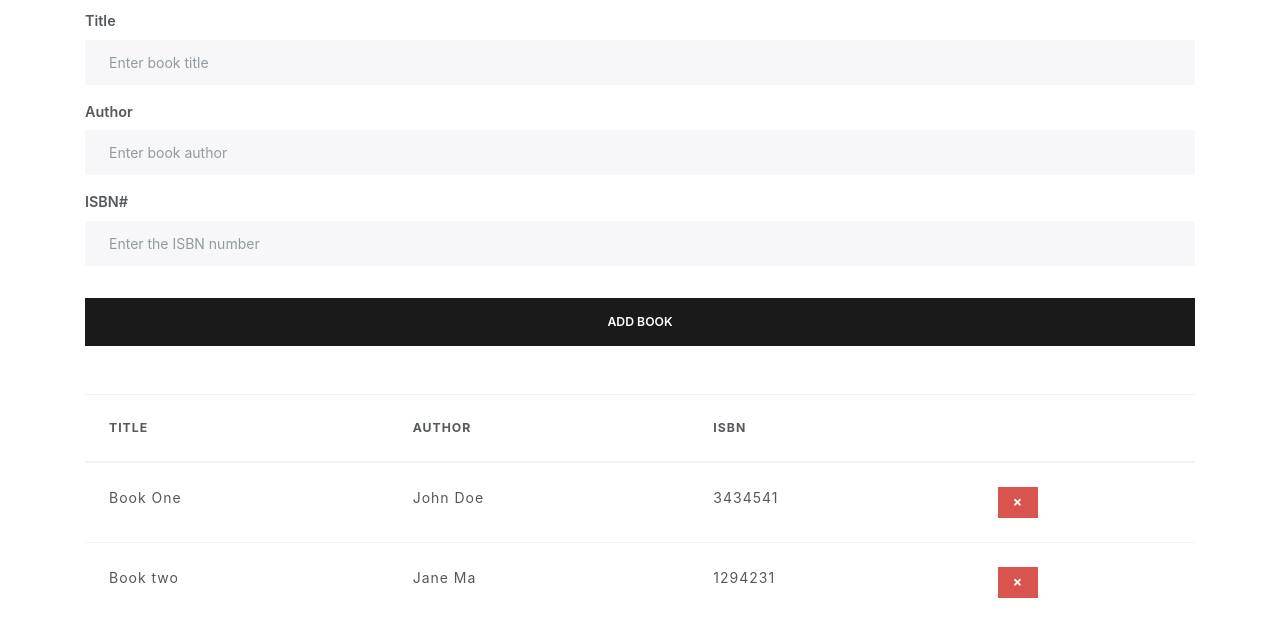
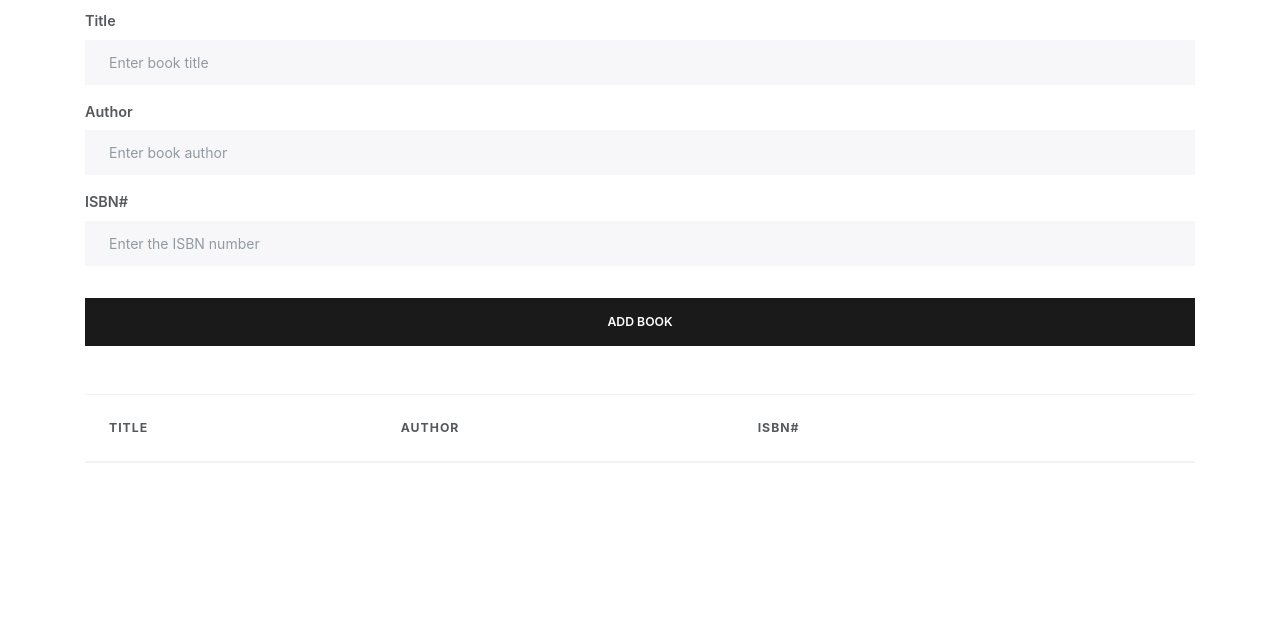
Before and after one commit to nassimessaidi/BookList-LocalStorage-Vanilla-Javascript, a plain HTML site: page index.html in a window 1280 px wide. Shown: the part 116-752 px from the top of the page. Drawn offline with Linux system fonts and the light colour scheme.

Commit message:
Delete from LocalStorage and Appedn to LocalStorage

```diff
--- a/index.html
+++ b/index.html
@@ -37,7 +37,7 @@
                 <tr>
                     <th scope="col">Title</th>
                     <th scope="col">Author</th>
-                    <th scope="col">ISBN</th>
+                    <th scope="col">ISBN#</th>
                     <th scope="col"></th>
                 </tr>
             </thead>
--- a/main.js
+++ b/main.js
@@ -10,20 +10,8 @@ class Book {
 // UI Class: Hnadle UI Tasks
 class UI {
     static displayBooks() {
-        const StoredBooks = [
-            {
-                title: 'Book One',
-                author: 'John Doe',
-                isbn: '3434541'
-            },
-            {
-                title: 'Book two',
-                author: 'Jane Ma',
-                isbn: '1294231'
-            }
-        ];
 
-        const books = StoredBooks;
+        const books = Store.getBooks();
 
         books.forEach((book) => UI.addBookToList(book));
     }
@@ -65,8 +53,6 @@ class UI {
     static deleteBook(elem) {
         if(elem.classList.contains('delete')) {
             elem.parentElement.parentElement.remove();
-            // Show deleted massage
-            UI.showAlerts('Book Removed', 'info')
         }
     }
 }
@@ -96,7 +82,7 @@ class Store {
         const books = Store.getBooks();
 
         books.forEach((book, index) => {
-            if(books.isbn === isbn) {
+            if(book.isbn === isbn) {
                 books.splice(index, 1);
             }
         });
@@ -130,6 +116,9 @@ document.querySelector('#book-form').addEventListener('submit', (e) => {
         // Add book to UI
         UI.addBookToList(book);
 
+        // Add book to Store
+        Store.addBook(book);
+
         // Clear fields
         UI.clearFields();
 
@@ -144,6 +133,14 @@ document.querySelector('#book-form').addEventListener('submit', (e) => {
 
 // Event: Remove a Book
 document.querySelector('#book-list').addEventListener('click', (e) => {
+    // Remove book from UI
     UI.deleteBook(e.target);
-    //console.log(e.target)
+    console.log(e.target);
+
+    // Remove book from the Store
+    Store.removeBook(e.target.parentElement.previousElementSibling.textContent);
+
+
+    // Show deleted massage
+    UI.showAlerts('Book Removed', 'info');
 });
```
